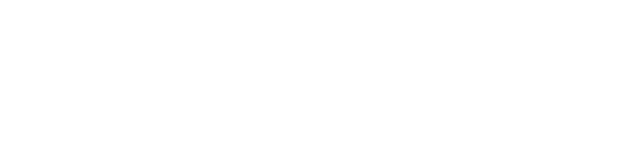
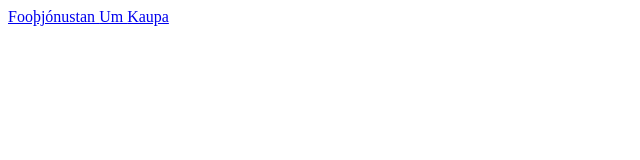
Before and after one commit to ICESpartan/Judas, a plain HTML site: page um.html in a window 1280 px wide. Shown: the whole page, without its empty margins (0-640 px from the left). Drawn offline with Linux system fonts and the light colour scheme.

Commit message:
Setti haus á allar síður

```diff
--- a/um.html
+++ b/um.html
@@ -4,5 +4,10 @@
 	<meta charset="utf-8">
 	</head>
 	<body>
+		<div class="header">
+			<a href="index.html"> Fooþjónustan </a>
+			<a href="um.html"> Um </a>
+			<a href="kaupa.html"> Kaupa </a>
+		</div>
 	</body>
 </html>
```
Also changed, not shown: index.html (+8 -2 lines), kaupa.html (+5 -0 lines).
